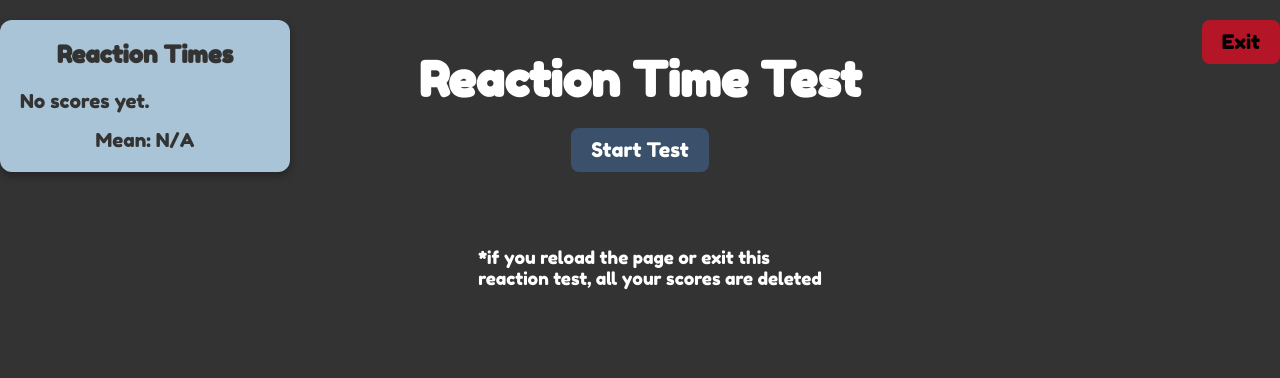
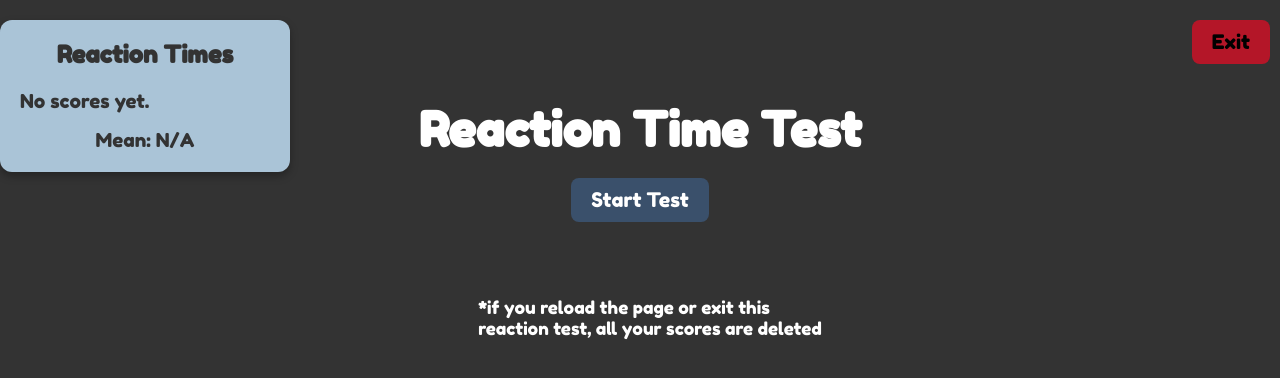
Before and after one commit to Magzt-star/Mazewalkers.github.io, a plain HTML site: page reaction_time.html in a window 1280 px wide. Drawn offline with Linux system fonts and the light colour scheme.

Commit message:
layout change 3.0

```diff
--- a/reaction_time.html
+++ b/reaction_time.html
@@ -15,9 +15,10 @@
             display: flex;
             flex-direction: column;
             align-items: center;
+            justify-content: flex-start;
         }
 
-        /* Header area: Flex to align the exit button, title, and scoreboard */
+        /* Header area for the exit button, title, and scoreboard */
         .header {
             display: flex;
             justify-content: space-between;
@@ -28,7 +29,7 @@
             top: 0;
         }
 
-        /* Exit button at top-right with the same font as the rest */
+        /* Exit button at top-right, making sure it's aligned properly */
         .exit-btn {
             background-color: #b41628;
             color: black;
@@ -37,8 +38,9 @@
             border: none;
             border-radius: 8px;
             cursor: pointer;
-            font-family: 'Fredoka One', sans-serif; /* Same font */
+            font-family: 'Fredoka One', sans-serif;
             transition: background-color 0.3s ease;
+            margin-right: 10px;
         }
 
         .exit-btn:hover {
@@ -54,6 +56,7 @@
             padding: 20px;
             font-family: 'Fredoka One', sans-serif;
             box-shadow: 0 4px 8px rgba(0, 0, 0, 0.3);
+            margin-right: 20px;
         }
 
         .board h2 {
@@ -76,7 +79,7 @@
         /* Reaction Time Test Title centered */
         h1 {
             font-size: 3em;
-            margin-top: 50px;
+            margin-top: 100px;
             margin-bottom: 20px;
             text-align: center;
             width: 100%;
@@ -106,6 +109,7 @@
             text-align: left;
             color: white;
             margin-left: 20px;
+            position: relative;
         }
 
         .footer-text {
```
